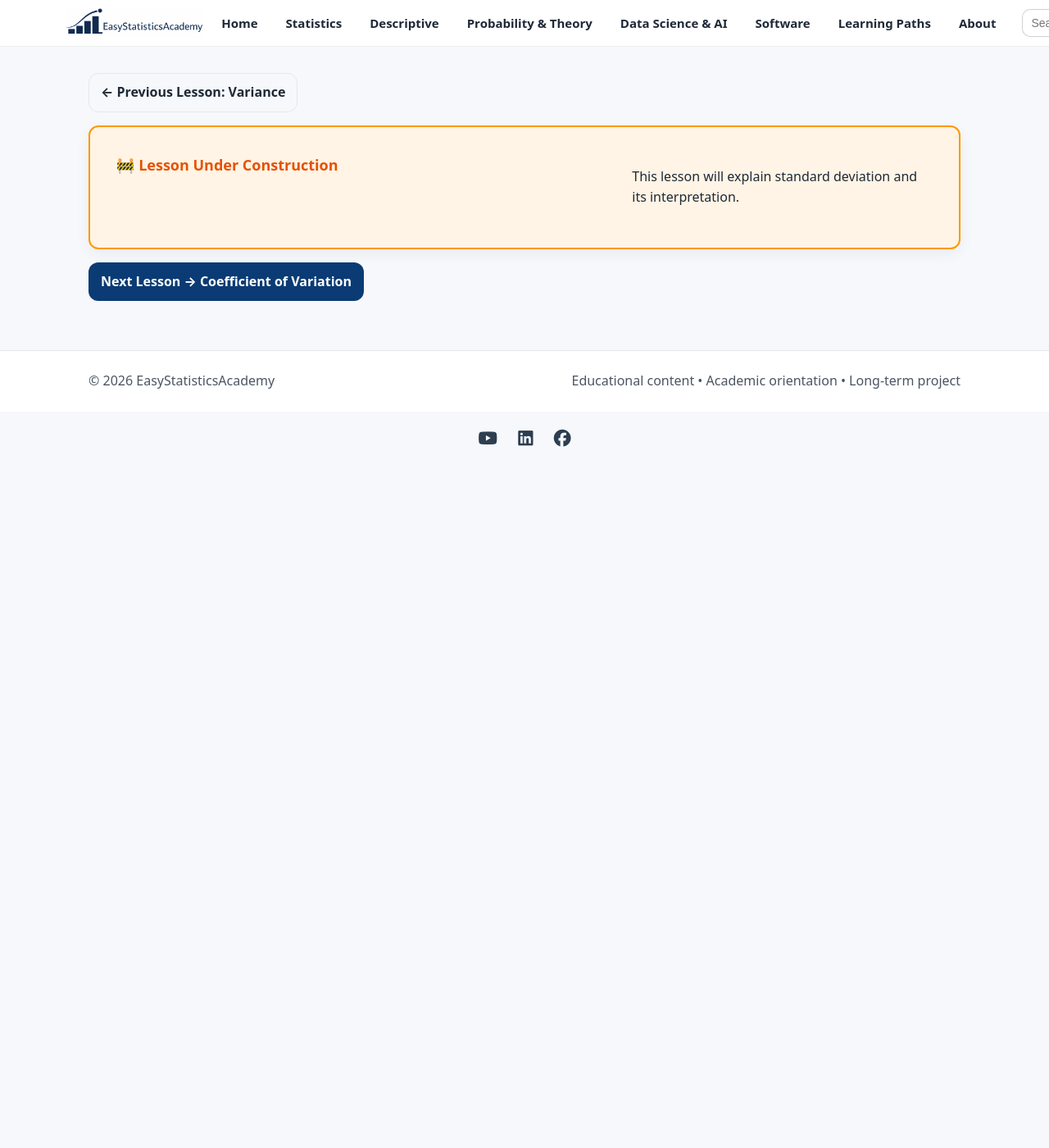
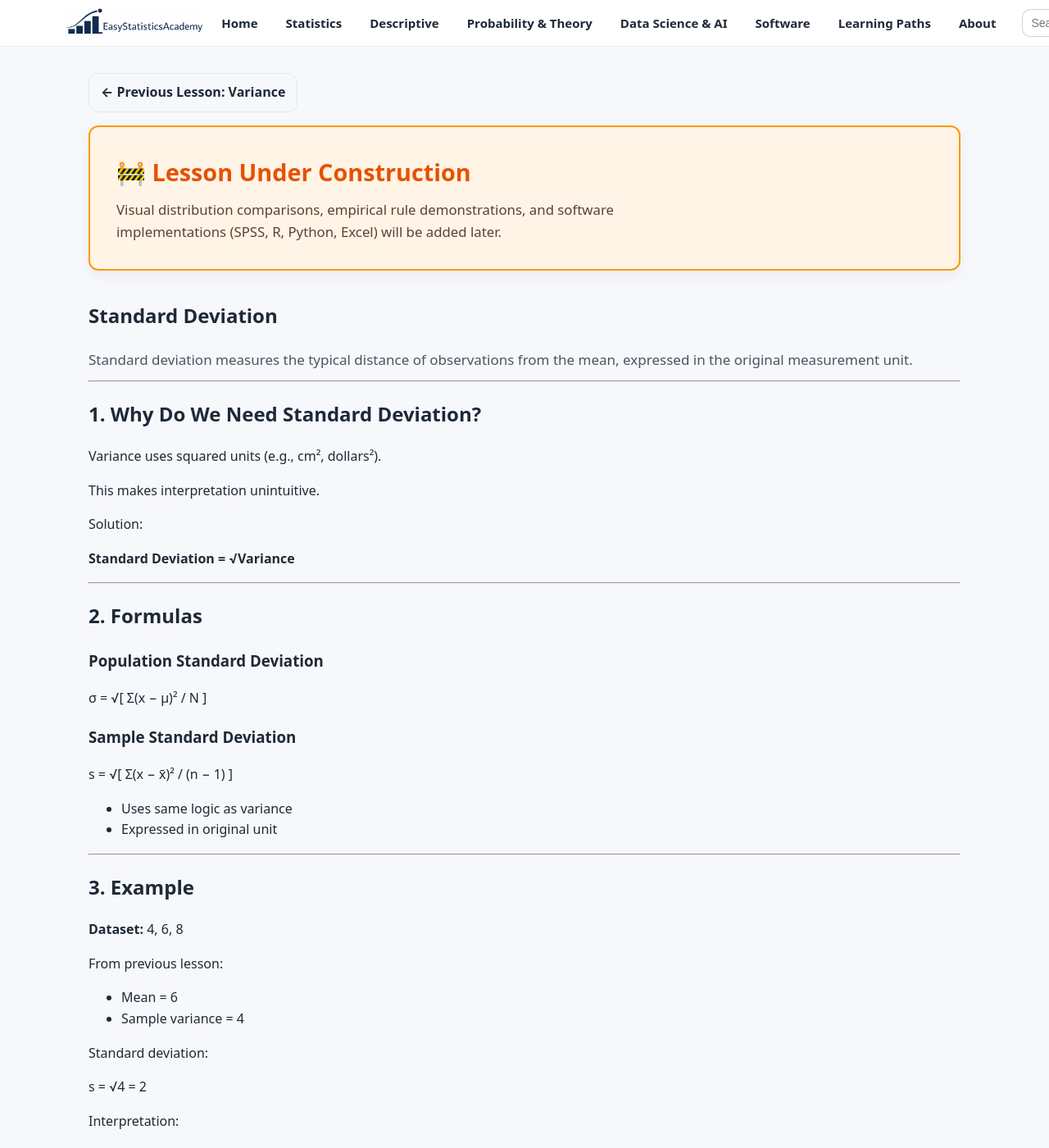
Before and after one commit to ammar-homaida-statistics/easystatisticsacademy, a Jekyll site: the page built from descriptive/spread/standard-deviation/index.md, in a window 1280 px wide and 1400 px high. Shown: the whole window at 82% size. Built offline with Jekyll 4.4.1, drawn with Linux system fonts in a browser that asks for light colours; some of the changed text lies outside the part shown.

Commit message:
Add lesson content

```diff
--- a/descriptive/spread/standard-deviation/index.md
+++ b/descriptive/spread/standard-deviation/index.md
@@ -1,7 +1,7 @@
 ---
 layout: default
 title: "Standard Deviation"
-description: "The most widely used measure of spread and how to interpret it correctly."
+description: "Understanding standard deviation as the square root of variance and the most interpretable measure of spread."
 permalink: /descriptive/spread/standard-deviation/
 sidebar: false
 ---
@@ -12,11 +12,178 @@
   </a>
 </section>
 
+<!-- UNDER CONSTRUCTION NOTICE -->
 <section class="section section-slim">
   <div class="callout" style="background:#fff4e5;border:2px solid #ff9800;padding:2rem;border-radius:12px;">
-    <h2 style="margin-top:0;color:#e65100;">🚧 Lesson Under Construction</h2>
-    <p>This lesson will explain standard deviation and its interpretation.</p>
+    <div class="callout-copy">
+      <h2 style="margin-top:0;color:#e65100;font-size:1.8rem;">
+        🚧 Lesson Under Construction
+      </h2>
+      <p style="margin:0;font-size:1.05rem;color:#5d4037;line-height:1.6;">
+        Visual distribution comparisons, empirical rule demonstrations, and software implementations (SPSS, R, Python, Excel) will be added later.
+      </p>
+    </div>
   </div>
+</section>
+
+<section class="section">
+  <div class="section-head">
+    <h1>Standard Deviation</h1>
+    <p class="lead">
+      Standard deviation measures the typical distance of observations from the mean,
+      expressed in the original measurement unit.
+    </p>
+  </div>
+
+  <hr>
+
+  <h2>1. Why Do We Need Standard Deviation?</h2>
+
+  <p>
+    Variance uses squared units (e.g., cm², dollars²).
+  </p>
+
+  <p>
+    This makes interpretation unintuitive.
+  </p>
+
+  <p>
+    Solution:
+  </p>
+
+  <p><strong>Standard Deviation = √Variance</strong></p>
+
+  <hr>
+
+  <h2>2. Formulas</h2>
+
+  <h3>Population Standard Deviation</h3>
+
+  <p>
+    σ = √[ Σ(x − μ)² / N ]
+  </p>
+
+  <h3>Sample Standard Deviation</h3>
+
+  <p>
+    s = √[ Σ(x − x̄)² / (n − 1) ]
+  </p>
+
+  <ul>
+    <li>Uses same logic as variance</li>
+    <li>Expressed in original unit</li>
+  </ul>
+
+  <hr>
+
+  <h2>3. Example</h2>
+
+  <p><strong>Dataset:</strong> 4, 6, 8</p>
+
+  <p>
+    From previous lesson:
+  </p>
+
+  <ul>
+    <li>Mean = 6</li>
+    <li>Sample variance = 4</li>
+  </ul>
+
+  <p>
+    Standard deviation:
+  </p>
+
+  <p>
+    s = √4 = 2
+  </p>
+
+  <p>
+    Interpretation:
+  </p>
+
+  <p>
+    On average, values are about 2 units away from the mean.
+  </p>
+
+  <hr>
+
+  <h2>4. Interpretation</h2>
+
+  <ul>
+    <li>Small SD → values are tightly clustered around mean</li>
+    <li>Large SD → values are widely spread</li>
+    <li>Same unit as original data</li>
+  </ul>
+
+  <hr>
+
+  <h2>5. Conceptual Meaning</h2>
+
+  <p>
+    Standard deviation approximates the “typical distance” from the mean.
+  </p>
+
+  <p>
+    It is not the maximum distance.
+  </p>
+
+  <hr>
+
+  <h2>6. Sensitivity to Outliers</h2>
+
+  <p>
+    Because it is based on squared deviations,
+    extreme values increase SD substantially.
+  </p>
+
+  <p>
+    Compare:
+  </p>
+
+  <ul>
+    <li>4, 6, 8 → small SD</li>
+    <li>4, 6, 20 → much larger SD</li>
+  </ul>
+
+  <hr>
+
+  <h2>7. Relationship to Normal Distribution</h2>
+
+  <p>
+    In approximately normal data:
+  </p>
+
+  <ul>
+    <li>~68% within ±1 SD</li>
+    <li>~95% within ±2 SD</li>
+    <li>~99.7% within ±3 SD</li>
+  </ul>
+
+  <p>
+    (Empirical Rule — detailed later)
+  </p>
+
+  <hr>
+
+  <h2>8. Comparison with IQR</h2>
+
+  <ul>
+    <li>Standard deviation → mean-based, sensitive to outliers</li>
+    <li>IQR → median-based, resistant to outliers</li>
+  </ul>
+
+  <hr>
+
+  <h2>Summary</h2>
+
+  <ul>
+    <li>SD = square root of variance</li>
+    <li>Measured in original unit</li>
+    <li>Represents typical distance from mean</li>
+    <li>Sensitive to extreme values</li>
+    <li>Central for inferential statistics</li>
+  </ul>
+
 </section>
 
 <section class="section section-slim">
```
